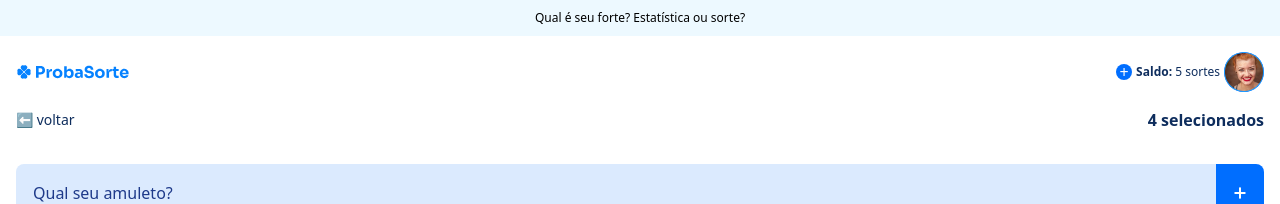
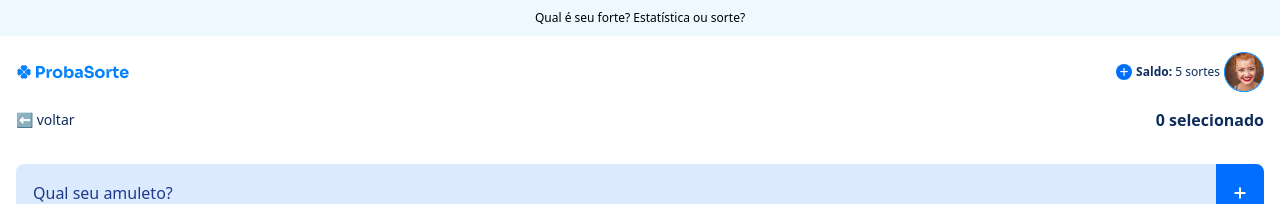
Before and after one commit to Hackathon-Luck-or-Misfortune/ProbaSorte, a React (Create React App) app: page /dashboard/amulets in a window 1280 px wide. Shown: the top 204 px of the page. Built offline with nearby package versions, Linux system fonts and the light colour scheme.

Commit message:
Feature: count selected amulets on page buy per amulets

```diff
--- a/src/pages/Dashboard/Amulets/index.js
+++ b/src/pages/Dashboard/Amulets/index.js
@@ -38,11 +38,19 @@ export default function Amulets() {
   }
 
   function handleTrashAmulet(amulet) {
-    if (amulet.length <= 1) {
-      setAmulets([]);
-      return;
+    try {
+      setErrorMessage('');
+      setIsLoading(true);
+      if (amulet.length <= 1) {
+        setAmulets([]);
+        return;
+      }
+      setAmulets((state) => state.filter((am) => am !== amulet));
+    } catch (error) {
+      setErrorMessage(error.message);
+    } finally {
+      setIsLoading(false);
     }
-    setAmulets((state) => state.filter((am) => am !== amulet));
   }
   return (
     <>
@@ -52,7 +60,9 @@ export default function Amulets() {
           <a href="/dashboard" className="text-blue_dark text-sm">
             ⬅ voltar
           </a>
-          <span className="font-bold text-blue_dark">4 selecionados</span>
+          <span className="font-bold text-blue_dark">
+            {amulets.length} selecionado{amulets.length > 1 && 's'}
+          </span>
         </div>
         {errorMessage && (
           <span className="bg-red-200 rounded-lg text-center p-2 text-red-900">
```
